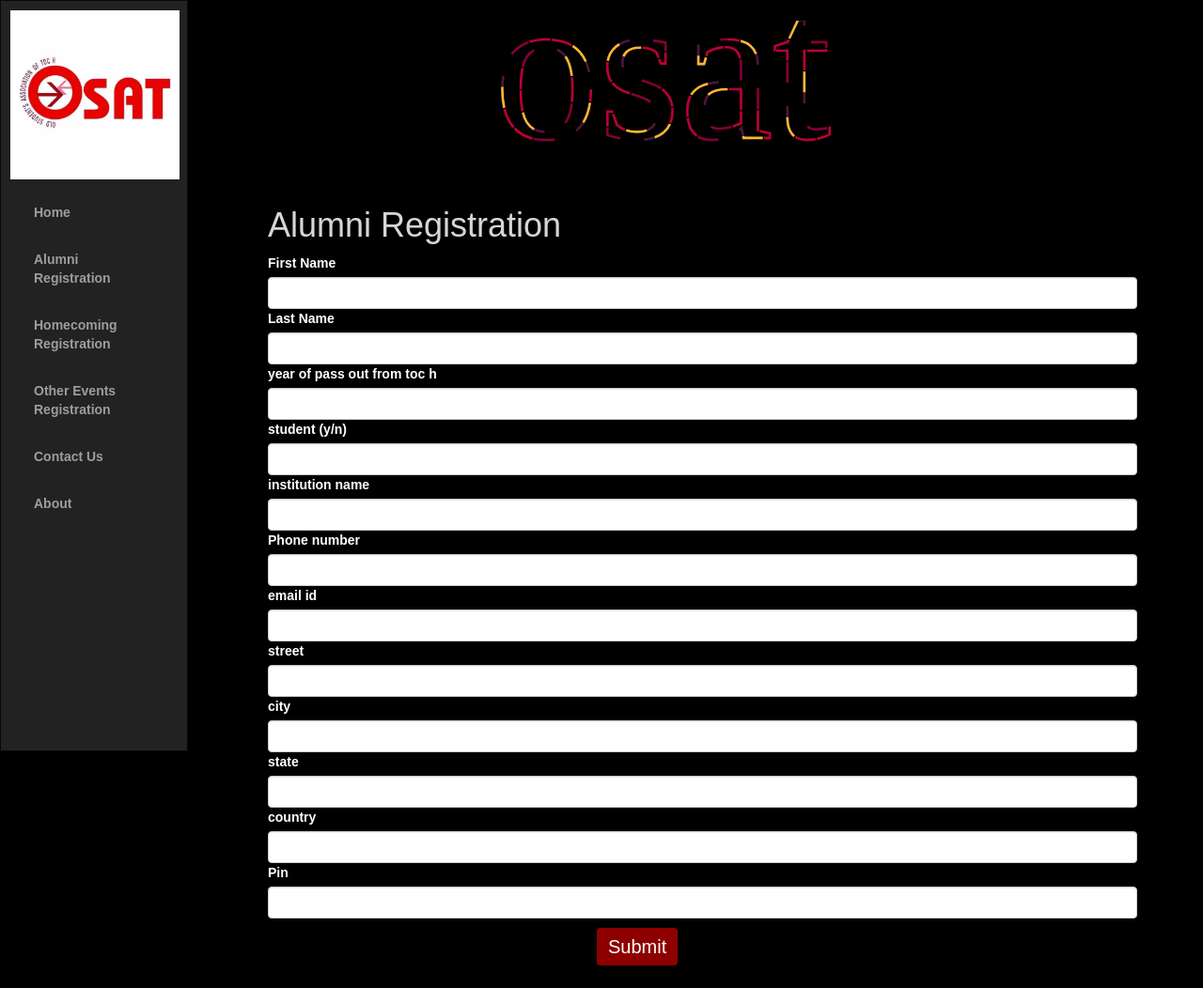
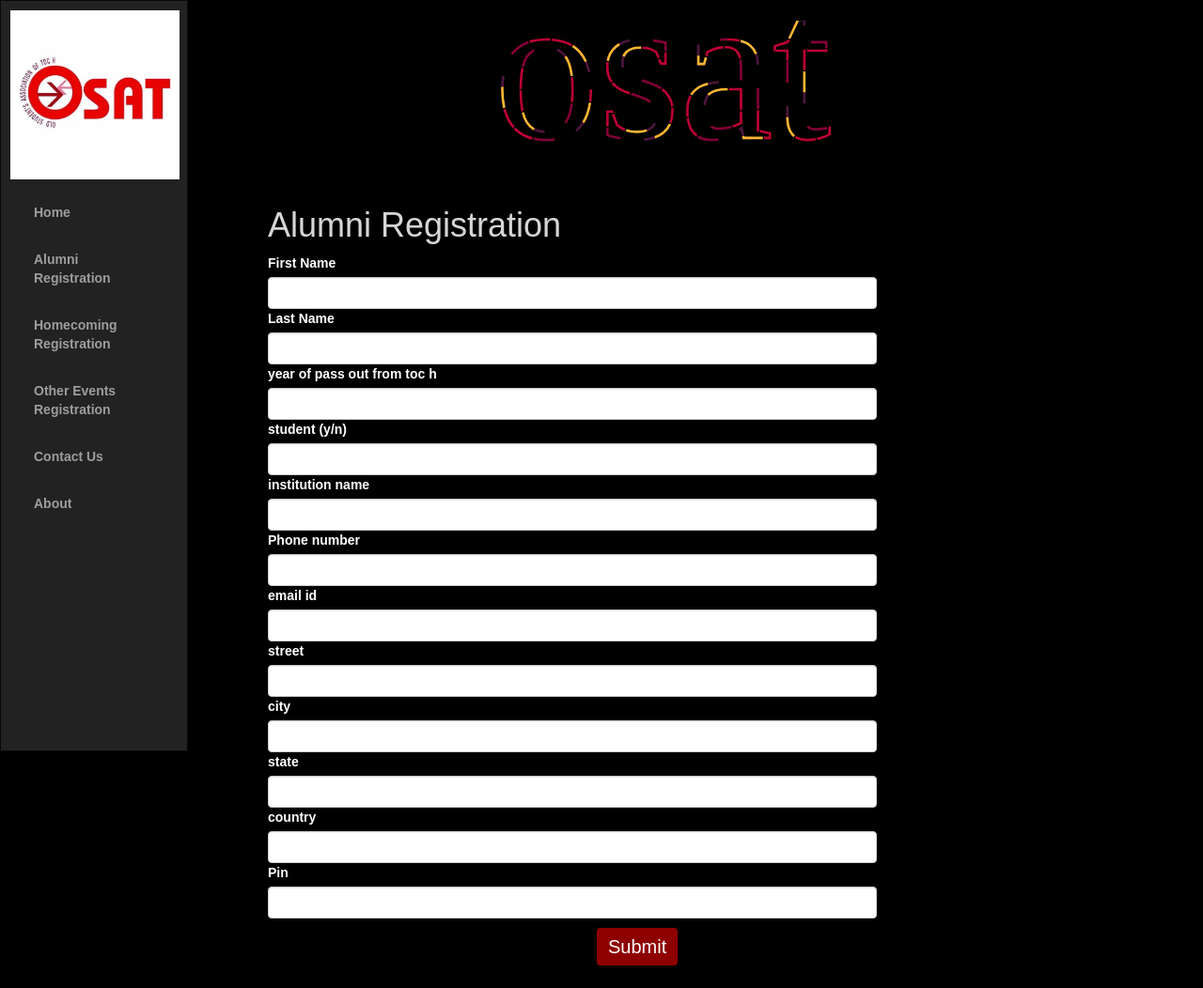
Before and after one commit to Augustinetharakan12/toch, a Django app: page /osat/a_registration/ in a window 1280 px wide. Shown: the whole page at 94% size. Run offline with Django 3.2, Linux system fonts and the light colour scheme; some libraries are stand-ins or nearby versions.

Commit message:
changes in the registration page

```diff
--- a/osat/templates/osat/a_registration.html
+++ b/osat/templates/osat/a_registration.html
@@ -2,7 +2,7 @@
 {% block body %}
 <h1 style="color:#d6d6d6;">Alumni Registration</h1>
     <form method="post"> {% csrf_token %}
-        <div class="rform">
+        <div class="rform" style="width:70%;">
         <label >First Name</label>
         {{ detailsform.fname }}
 	<label >Last Name</label>
```
